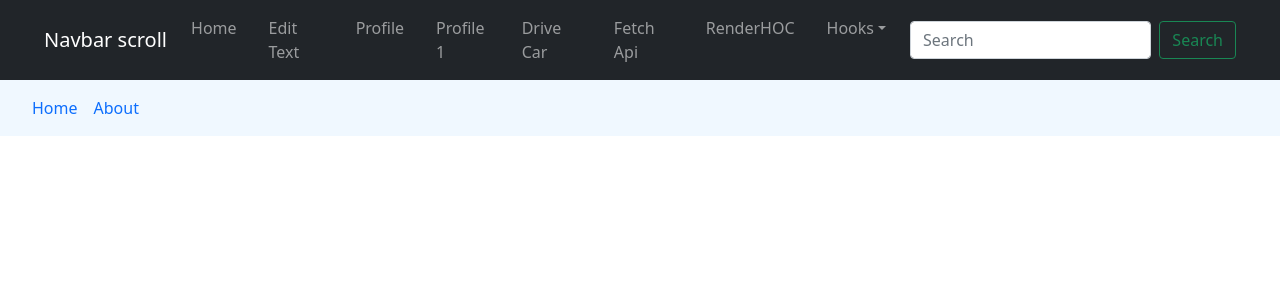
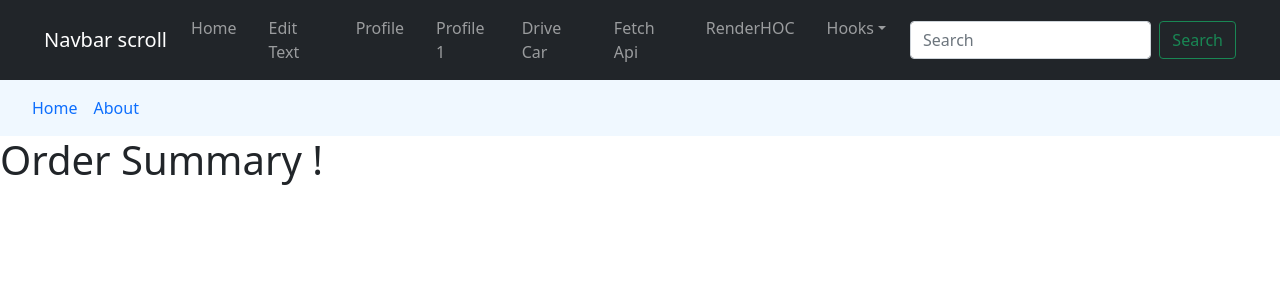
Before and after one commit to BishwajeetSamal/react-tube, a React (Create React App) app: page /order-summary in a window 1280 px wide. Shown: the top 300 px of the page. Built offline with nearby package versions, Linux system fonts and the light colour scheme.

Commit message:
order summary navigate by button in homepage

```diff
--- a/src/ReactRouter/Home1.js
+++ b/src/ReactRouter/Home1.js
@@ -1,9 +1,11 @@
 import React from "react";
-
+import { useNavigate } from "react-router-dom";
 function Home1() {
+  const navigate = useNavigate();
   return (
     <div>
       <h1>Home Page</h1>
+      <button onClick={() => navigate("/order-summary")}>Place Order</button>
     </div>
   );
 }
--- /dev/null
+++ b/src/ReactRouter/OrderSummary.js
@@ -0,0 +1,11 @@
+import React from "react";
+
+function OrderSummary() {
+  return (
+    <div>
+      <h1>Order Summary !</h1>
+    </div>
+  );
+}
+
+export default OrderSummary;
--- a/src/ReactRouter/mainApp.js
+++ b/src/ReactRouter/mainApp.js
@@ -3,6 +3,7 @@ import { Routes, Route } from "react-router-dom";
 import Home1 from "./Home1";
 import About from "./About";
 import NavbarOne from "./NavbarOne";
+import OrderSummary from "./OrderSummary";
 function mainApp() {
   return (
     <div>
@@ -10,6 +11,7 @@ function mainApp() {
       <Routes>
         <Route path="/home" element={<Home1 />} />
         <Route path="/about" element={<About />} />
+        <Route path="/order-summary" element={<OrderSummary />} />
       </Routes>
     </div>
   );
```
